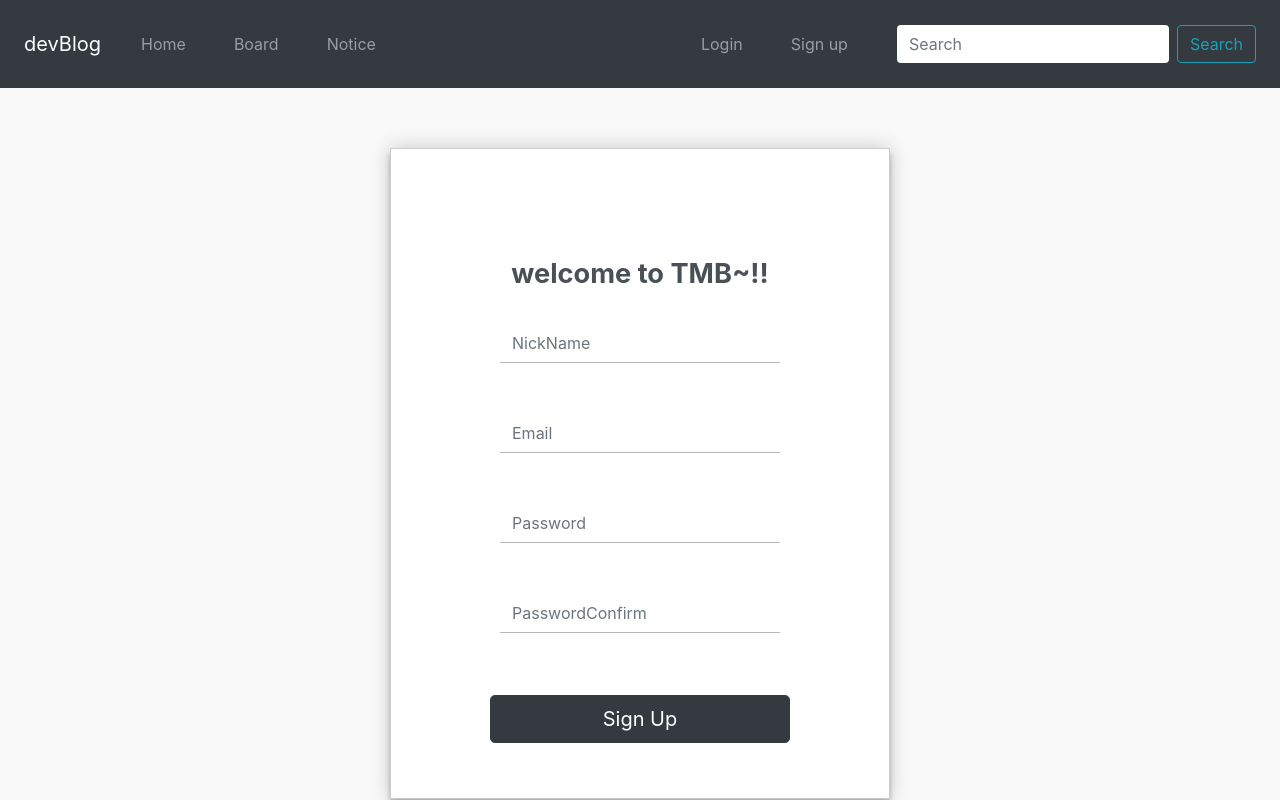
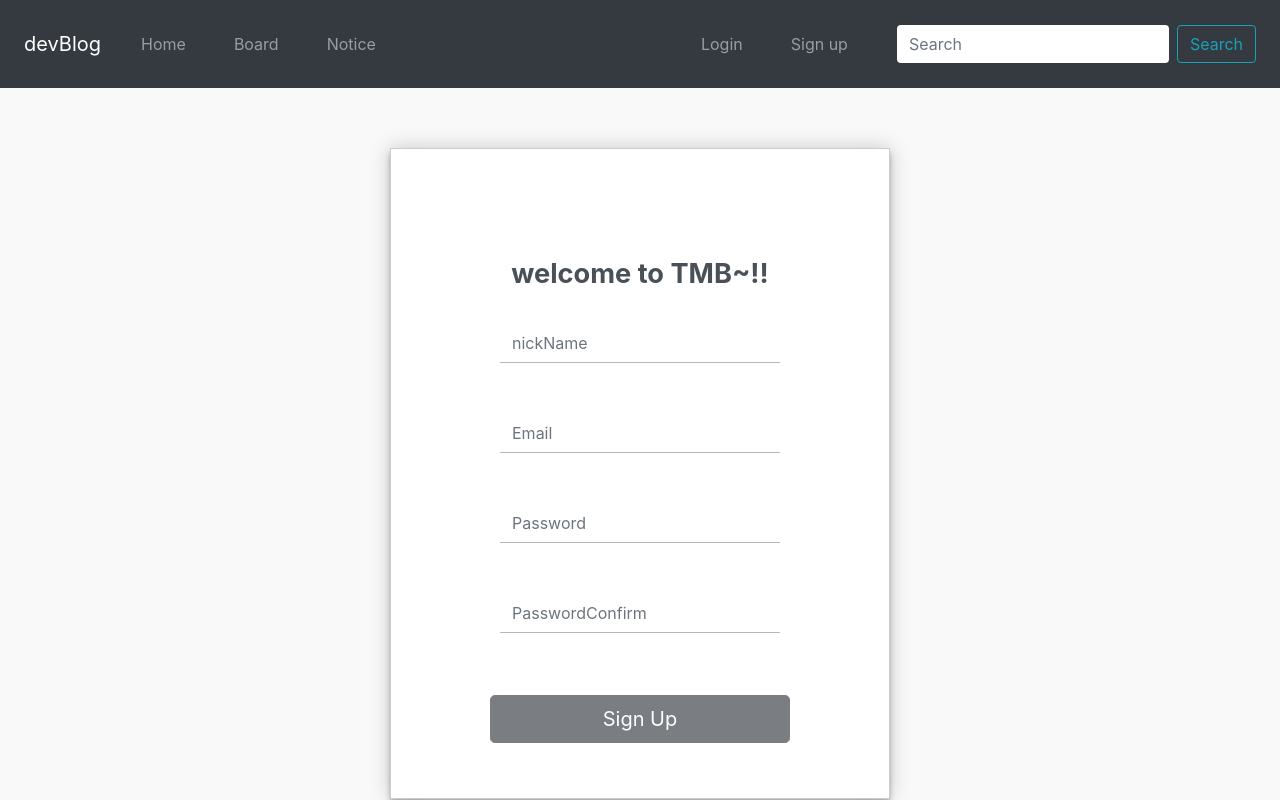
Before and after one commit to react-devTMB/noticeBoard-frontend, a React (Create React App) app in the folder notice-board/: page /signUp in a window 1280 px wide. Built offline with nearby package versions, Linux system fonts and the light colour scheme.

Commit message:
source merge(2)

```diff
--- a/notice-board/src/components/common/Constants.js
+++ b/notice-board/src/components/common/Constants.js
@@ -9,5 +9,14 @@ export const NAVER_AUTH_URL = 'https://nid.naver.com/oauth2.0/authorize?client_i
 
 export const GITHUB_AUTH_URL = 'https://github.com/login/oauth/authorize?client_id=' + GITHUB_CLIENT_ID + '&redirect_uri=' + OAUTH2_REDIRECT_URI;
 
-export const EMAIL_REG = /^(([^<>()\].,;:\s@"]+(\.[^<>()\].,;:\s@"]+)*)|(".+"))@(([^<>()[\].,;:\s@"]+\.)+[^<>()[\].,;:\s@"]{2,})$/i;
-export const PWD_REG = /^(?=.*[a-zA-Z])(?=.*[^a-zA-Z0-9])(?=.*[0-9]).{8,16}$/;
+export const EMAIL_REG = /^(([^<>()\].,;:\s@"]+(\.[^<>()\].,;:\s@"]+)*)|(".+"))@(([^<>()[\].,;:\s@"]+\.)+[^<>()[\].,;:\s@"]{2,})$/i;
+export const PWD_REG = /^(?=.*[a-zA-Z])(?=.*[^a-zA-Z0-9])(?=.*[0-9]).{8,16}$/;
+
+export const HTTP_STATUS = {
+    SUCCESS : 200,
+    BAD_REQUEST : 400,
+    UNAUTHORIZED : 403,
+    NOT_FOUND : 404,
+    NOT_ALLOWED_METHOD : 405,
+    INTERNAL_SERVER_ERROR : 500,
+};
--- /dev/null
+++ b/notice-board/src/components/common/LoadingBar.js
@@ -0,0 +1,23 @@
+import React from 'react';
+import { makeStyles } from "@material-ui/core/styles";
+import { CircularProgress } from '@material-ui/core';
+
+
+const useStyles = makeStyles((theme) => ({
+    root: {
+        position : "absolute",
+        top:"50%",
+        left:"50%",
+        transform: "translate(-50%, -50%)"
+    }
+  }));
+
+const LoadingBar = () => {
+    const classes = useStyles();
+    return (
+        <div className={ classes.root }>
+            <CircularProgress color="inherit"/>
+        </div>
+    )
+}
+export default LoadingBar;
--- a/notice-board/src/components/pages/SignUpPages.js
+++ b/notice-board/src/components/pages/SignUpPages.js
@@ -1,108 +1,197 @@
-import React, { useState } from 'react';
+import React, { useState, useEffect, useCallback } from 'react';
 import Title from '../common/Title';
-import { EMAIL_REG, PWD_REG } from '../common/Constants';
+import axios from 'axios';
+import { EMAIL_REG, HTTP_STATUS, PWD_REG } from '../common/Constants';
 import { Button, Form, FormGroup, Input } from 'reactstrap';
-import axios from 'axios';
+import LoadingBar from '../common/LoadingBar';
 
-const SignUpPages = ({ history }) => {
-  const [errorTxt, setErrorTxt] = useState('');
+const SignUpPages = ({history}) => {
 
-  const [registForm, setRegistForm] = useState({
-    nickName: '',
-    email: '',
-    password: '',
-    passwordConfirm: '',
+  const [ name, setName ] = useState('');                 // 닉네임
+  const [ email, setEmail ] = useState('');               // 이메일
+  const [ password, setPassword] = useState('');          // 비밀번호
+  const [ pwdConfirm, setPwdConfirm ] = useState('');     // 비밀번호 확인
+  const [ errorTxt, setErrorTxt] = useState('');          // 에러메세지
+
+  const [ enabled, checkEnabled ] = useState({
+    'checkName' : false,
+    'checkEmail' : false,
+    'checkPassword' : false,
+    'checkPasswordConfirm' : false
   });
 
-  const validationCheck = (e) => {
+  const [ loading, setLoading ] = useState(false);
+
+  const onChangeName = (e) => {
+
+    const { value } = e.target;
+
+    setName(value.trim());
+
+    if (value.length > 0 && value.length <= 8) {
+      setErrorTxt('');
+      e.target.parentElement.classList.add("mc_checkmark");
+      enabled.checkName = true;
+    } else {
+      setErrorTxt('닉네임은 8자 이하만 사용 가능합니다.')
+      e.target.parentElement.classList.remove("mc_checkmark");
+      enabled.checkName = false;
+    }
+
+    checkEnabled({ ...enabled });
+
+  };
+
+  const onChangeEmail = (e) => {
+    const { value } = e.target;
+
+    setEmail(value.trim());
+
+    if (EMAIL_REG.test(value)) {
+      setErrorTxt('');
+      e.target.parentElement.classList.add("mc_checkmark");
+      enabled.checkEmail = true;
+    } else {
+      setErrorTxt('이메일 형식이 아닙니다.');
+      e.target.parentElement.classList.remove("mc_checkmark");
+      enabled.checkEmail = false;
+    };
+
+    checkEnabled({ ...enabled });
+  };
+
+  const onChangePassword = useCallback(e => {
+    e.preventDefault();
+
     const { name, value } = e.target;
 
-    console.log('registForm >> ', registForm);
-    switch (e.target.name) {
-      case 'nickName':
-        if (value.length > 0 && value.length <= 8) {
-          setErrorTxt('');
-          e.target.parentElement.classList.add('mc_checkmark');
-        } else {
-          setErrorTxt('닉네임은 8자 이하만 사용 가능합니다.');
-          e.target.parentElement.classList.remove('mc_checkmark');
-        }
-        break;
-      // TODO: Email 중복체크
-      case 'email':
-        if (EMAIL_REG.test(value)) {
-          setErrorTxt('');
-          e.target.parentElement.classList.add('mc_checkmark');
-        } else {
-          setErrorTxt('이메일 형식이 아닙니다.');
-          e.target.parentElement.classList.remove('mc_checkmark');
-        }
-        break;
-      case 'password':
-        if (value.length >= 8 && value.length <= 16 && PWD_REG.test(value)) {
-          setErrorTxt('');
-          e.target.parentElement.classList.add('mc_checkmark');
-        } else {
-          setErrorTxt('비밀번호는 8자이상 16자 이하, 영문, 숫자, 특수문자 조합이어야 합니다.');
-          e.target.parentElement.classList.remove('mc_checkmark');
-        }
-        break;
-      case 'passwordConfirm':
-        if (registForm.password === value) {
-          setErrorTxt('');
-          e.target.parentElement.classList.add('mc_checkmark');
-        } else {
-          setErrorTxt('비밀번호가 일치하지 않습니다.');
-          e.target.parentElement.classList.remove('mc_checkmark');
-        }
-        break;
-      default:
-        break;
+    name === "password" ? setPassword(value.trim()) : setPwdConfirm(value.trim());
+
+    if (value.length >= 8 && value.length <= 16 && PWD_REG.test(value)) {
+      name === "password" ? enabled.checkPassword = true :  enabled.checkPasswordConfirm = true;
+      setErrorTxt('');
+      e.target.parentElement.classList.add("mc_checkmark");
+    } else {
+      setErrorTxt('비밀번호는 8자이상 16자 이하, 영문, 숫자, 특수문자 조합이어야 합니다.');
+      e.target.parentElement.classList.remove("mc_checkmark");
+      name === "password" ? enabled.checkPassword = false :  enabled.checkPasswordConfirm = false;
     }
 
-    setRegistForm({ ...registForm, [name]: value.trim() });
-  };
+    checkEnabled({ ...enabled });
 
-  const handleOnSubmit = async (e) => {
+    if(enabled.checkPassword && enabled.checkPasswordConfirm) {
+      if(name === "password") {
+        if((pwdConfirm === value && pwdConfirm !== "" && value !== "")){
+          enabled.checkPassword = true;
+          setErrorTxt('');
+          e.target.parentElement.classList.add("mc_checkmark");
+          e.target.parentNode.nextElementSibling.classList.add("mc_checkmark");
+        } else {
+          enabled.checkPassword = false;
+          if(pwdConfirm !== "") {
+            setErrorTxt('비밀번호가 일치하지 않습니다.');
+          }
+          e.target.parentElement.classList.remove("mc_checkmark");
+          e.target.parentNode.nextElementSibling.classList.remove("mc_checkmark");
+        }
+      } else {
+        if(password === value) {
+          enabled.checkPasswordConfirm = true;
+          setErrorTxt('');
+          e.target.parentElement.classList.add("mc_checkmark");
+          e.target.parentNode.previousElementSibling.classList.add("mc_checkmark");
+        } else {
+          enabled.checkPasswordConfirm = false;
+          setErrorTxt('비밀번호가 일치하지 않습니다.');
+          e.target.parentElement.classList.remove("mc_checkmark");
+          e.target.parentNode.previousElementSibling.classList.remove("mc_checkmark");
+        }
+      }
+    }
+  },[password,pwdConfirm, enabled]);
+
+  const handleOnSubmit = e => {
     e.preventDefault();
-    console.log('registForm >> ', registForm);
 
-    await axios
-      .post('/user/signup', {
-        name: registForm.nickName,
-        email: registForm.email,
-        password: registForm.password,
-        passwordConfirm: registForm.passwordConfirm,
+    const registForm = {
+      'email' : email,
+      'password' : password,
+      'name' : name,
+      'role_id' : 'admin'       // 임시
+    };
+
+
+    console.log("registForm >> " , JSON.stringify(registForm));
+    setLoading(true);
+    axios.post('/user/signup', registForm)
+      .then(res => {
+        setLoading(false);
+        console.log("submit , success res >>>> ", JSON.stringify(res));
+        if(res.status === HTTP_STATUS.SUCCESS) {      // 성공
+          history.push('/login');
+        } else {
+          //TODO:실패
+        }
       })
-      .then((res) => {
-        console.log('response', res);
-      })
-      .catch((error) => {
-        console.log(error.response);
+      .catch(res => {
+        setLoading(false);
+        console.log("fail >>>> ", JSON.stringify(res));
       });
-  };
+  }
+
+  // 회원가입 성공/실패 처리
+  useEffect(() => {
+    // effect
+    // console.log("password, passwordConfirm" , password, pwdConfirm);
+    return () => {
+      // cleanup
+    }
+  }, [password, pwdConfirm])
+
 
   return (
     <div className="login_wrap">
+      { loading && <LoadingBar/>}
       <Form className="login-form">
         <Title text="welcome to TMB~!!"></Title>
         <FormGroup>
           {/* addclass mc_checkmark */}
-          <Input type="text" name="nickName" placeholder="NickName" onChange={validationCheck} value={registForm.nickName} />
+          <Input
+            type="text"
+            name="name"
+            placeholder="nickName"
+            onChange={ onChangeName }
+            value={ name }
+          />
         </FormGroup>
         <FormGroup>
-          <Input type="email" name="email" placeholder="Email" onChange={validationCheck} value={registForm.email} />
+          <Input
+            type="email"
+            name="email"
+            placeholder="Email"
+            onChange={ onChangeEmail }
+            value={ email }
+          />
         </FormGroup>
         <FormGroup>
-          <Input type="password" name="password" placeholder="Password" onChange={validationCheck} value={registForm.password} />
+          <Input
+            type="password"
+            name="password"
+            placeholder="Password"
+            value={ password }
+            onChange={ onChangePassword }
+          />
         </FormGroup>
         <FormGroup className="form-group_02">
-          <Input type="password" name="passwordConfirm" placeholder="PasswordConfirm" onChange={validationCheck} value={registForm.passwordConfirm} />
+          <Input
+            type="password"
+            name="passwordConfirm"
+            placeholder="PasswordConfirm"
+            onChange={ onChangePassword }
+          />
         </FormGroup>
-        <p className="chk_validate">{errorTxt}</p>
-        <Button disabled={errorTxt !== ''} className="btn-lg btn-dark btn-block" onClick={handleOnSubmit}>
-          Sign Up
-        </Button>
+        <p className="chk_validate">{ errorTxt }</p>
+        <Button disabled={  !enabled.checkName || !enabled.checkEmail || !enabled.checkPassword || !enabled.checkPasswordConfirm } className="btn-lg btn-dark btn-block" onClick={ handleOnSubmit }>Sign Up</Button>
       </Form>
     </div>
   );
```
